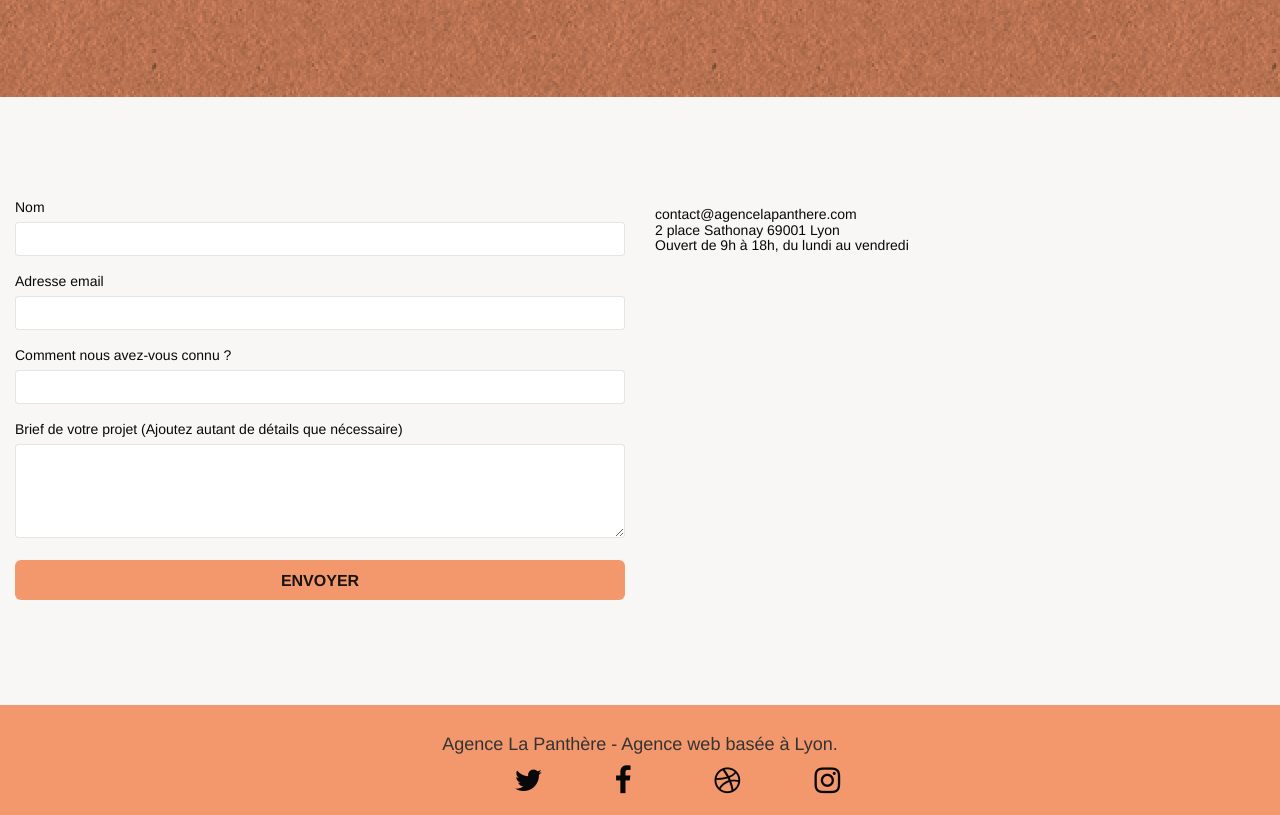
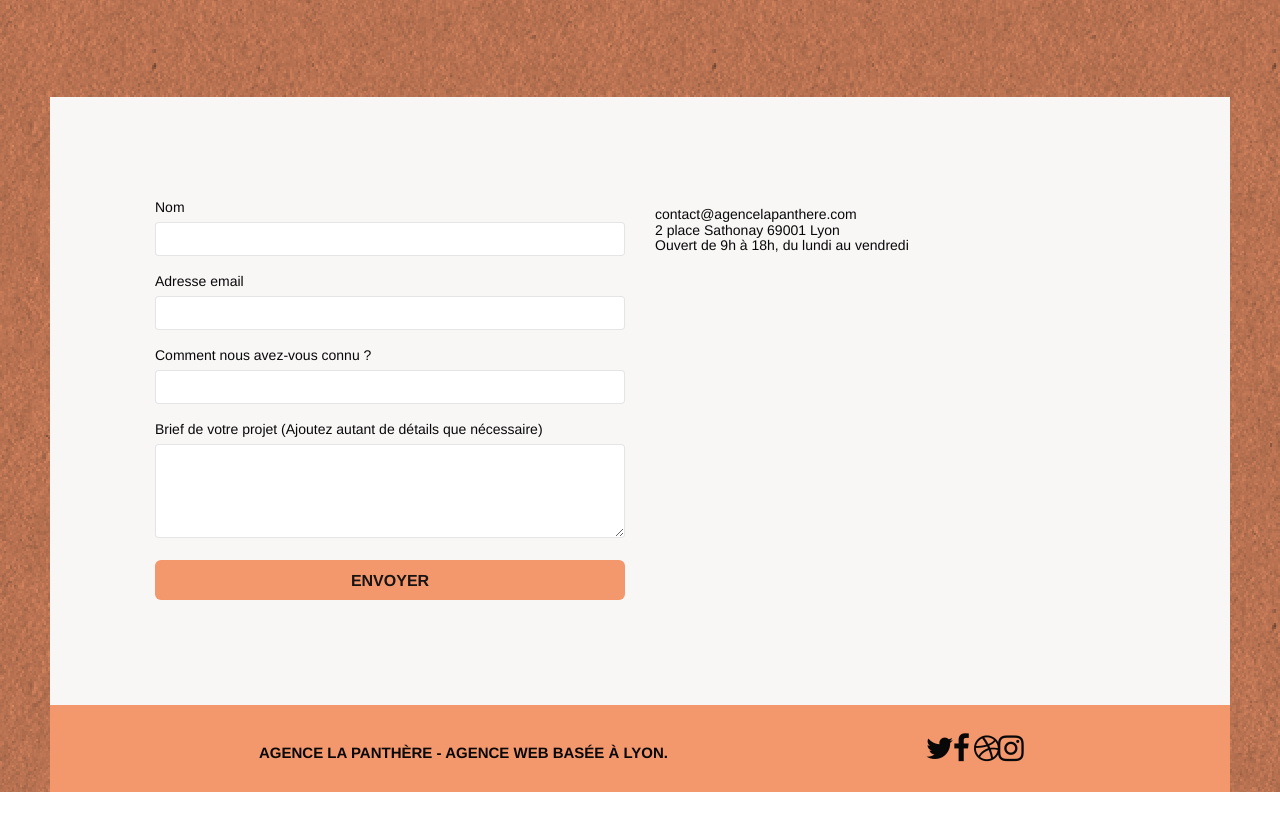
Before and after one commit to kokiz83/Starting-website-2, a plain HTML site: page contact.html in a window 1280 px wide. Shown: the part 389-1204 px from the top of the page. After the commit the page ends 1181 px from the top, so only its background shows below. Drawn offline with Linux system fonts and the light colour scheme; files that its build step writes are made by us from their sources.

Commit message:
modification

```diff
--- a/contact.html
+++ b/contact.html
@@ -28,11 +28,7 @@
 <!-- Analytics END -->
 
 </head>
-<body>
-<!-- Principal conteneur -->
-<main class="page-container">
-
-<!-- bloc-0 -->
+<body><!-- bloc-0 -->
 <header class="bloc bgc-white l-bloc " id="bloc-0">
 	<div class="container bloc-sm">
 		<nav class="navbar row">
@@ -57,6 +53,10 @@
 	</div>
 </header>
 <!-- bloc-0 END -->
+<!-- Principal conteneur -->
+<main class="page-container">
+
+
 
 <!-- bloc-6 -->
 <div class="bloc bg-dots-bg bg-repeat bgc-atomic-tangerine d-bloc bloc-bg-texture texture-paper" id="bloc-6">
@@ -126,42 +126,43 @@
 
 
 <!-- Footer - bloc-8 -->
-<div class="bloc bgc-atomic-tangerine d-bloc" id="bloc-8">
+<footer class="bloc bgc-atomic-tangerine d-bloc" id="bloc-8">
 	<div class="container bloc-sm">
 		<div class="row">
 			<div class="col-sm-12">
-				<h4 class="text-center white">
+				<h3 class="text-center white">
 					Agence La Panthère - Agence web basée à Lyon.<br>
-				</h4>
+				</h3>
 				<div class="row row-no-gutters social">
 					<div class="col-sm-3">
 						<div class="text-center">
-							<a class="social" href="index.html"><span class="fa fa-twitter icon-md"></span></a>
+							<a class="social" href="https://twitter.com/?lang=fr"><span class="fa fa-twitter icon-md" alt="Twitter" title="Twitter"></span></a>
 						</div>
 					</div>
 					<div class="col-sm-3">
 						<div class="text-center">
-							<a class="social" href="index.html"><span class="fa fa-facebook icon-md"></span></a>
+							<a class="social" href="https://fr-fr.facebook.com"><span class="fa fa-facebook icon-md" title="facebook"></span></a>
 						</div>
 					</div>
 					<div class="col-sm-3">
 						<div class="text-center">
-							<a class="social" href="index.html"><span class="fa fa-dribbble icon-md"></span></a>
+							<a class="social" href="https://dribbble.com"><span class="fa fa-dribbble icon-md" title="dribbble"></span></a>
 						</div>
 					</div>
 					<div class="col-sm-3">
 						<div class="text-center">
-							<a class="social" href="index.html"><span class="fa fa-instagram icon-md"></span></a>
+							<a class="social" href="https://www.instagram.com"><span class="fa fa-instagram icon-md" title="instagram"></span></a>
 						</div>
 					</div>
-				</div>
+
+
 			</div>
 		</div>
 	</div>
-</div>
+</footer>
 <!-- Footer - bloc-8 END -->
 
-</div>
+
 <!-- Principal conteneur END -->
 
 
--- a/style.css
+++ b/style.css
@@ -1,10 +1,9 @@
 body {
     margin: 0;
-    padding: 10;
+    padding: 0;
     background: #FFF;
     overflow-x: hidden;
-    -webkit-font-smoothing: antialiased;
-    -moz-osx-font-smoothing: grayscale;
+
 }
 
 a,
@@ -31,10 +30,8 @@ a:hover {
     width: 100%;
     clear: both;
     background: 50% 50% no-repeat;
+  padding: 0 50px;
 
-    -webkit-background-size: cover;
-    -moz-background-size: cover;
-    -o-background-size: cover;
     background-size: cover;
     position: relative;
 }
@@ -54,6 +51,15 @@ a:hover {
 
 .bloc-sm {
     padding: 20px 50px;
+}
+.col-sm-12{
+    display: flex;
+    align-items: center;
+    justify-content: space-around;
+    align-content: center;
+    flex-direction: row;
+    text-align: center;
+    flex-wrap: wrap;
 }
 
 .bg-center,
@@ -656,7 +662,7 @@ h1{
 }
 
 .container {
- width: 100%;
+ max-width: 1000px;;
 }
 
 
@@ -708,10 +714,13 @@ p {
 .social {
     max-width: 400px;
 
-    margin-left: 37%;
+    margin-left: 5%;
     color: black;
-    display: flex;
     justify-content: space-between;
+    align-content: flex-end;
+    align-items: stretch;
+    flex-wrap: nowrap;
+    flex-direction: row;
 }
 
 h2 {
```
Also changed, not shown: index.html (+4 -4 lines).
